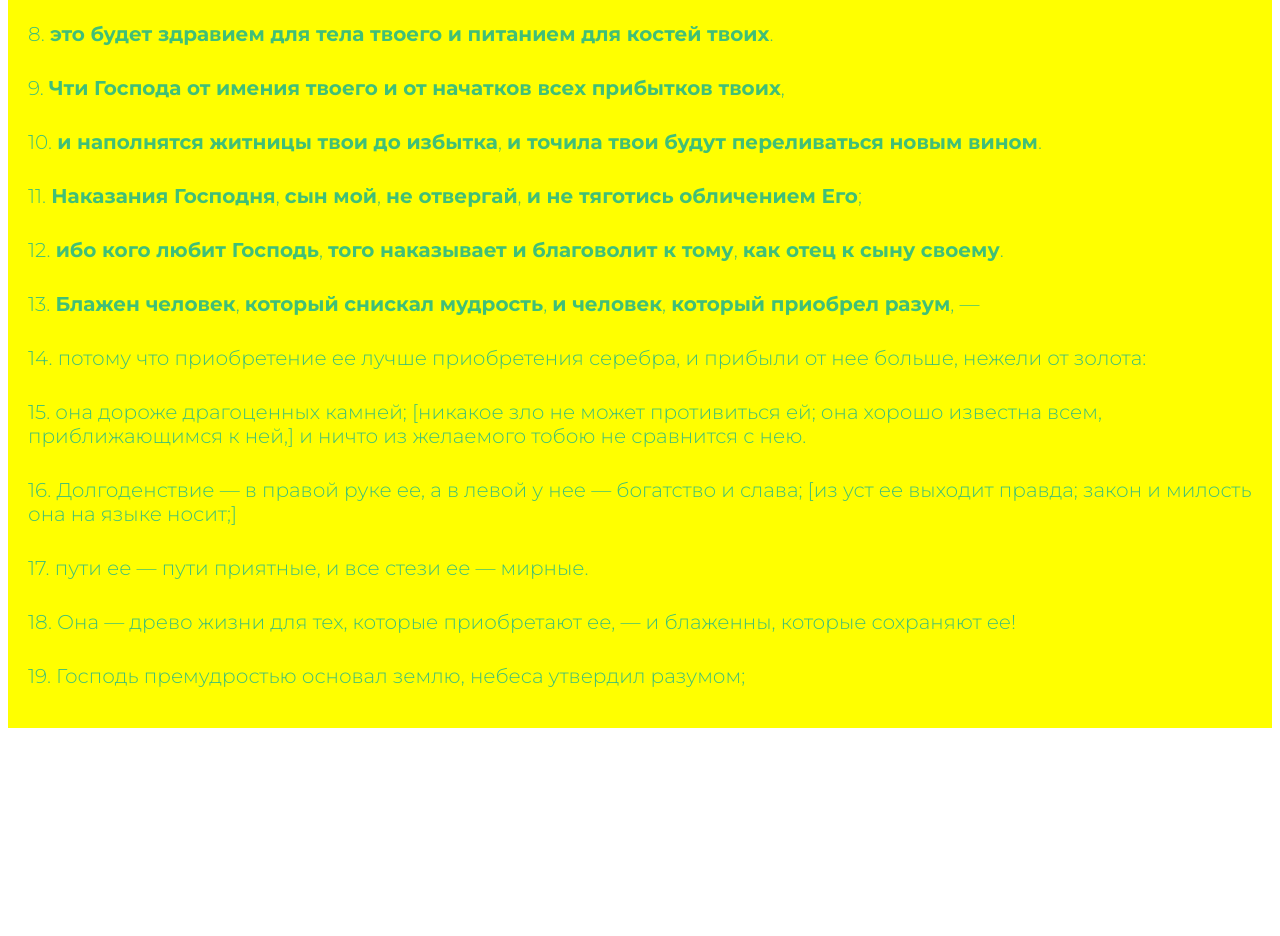
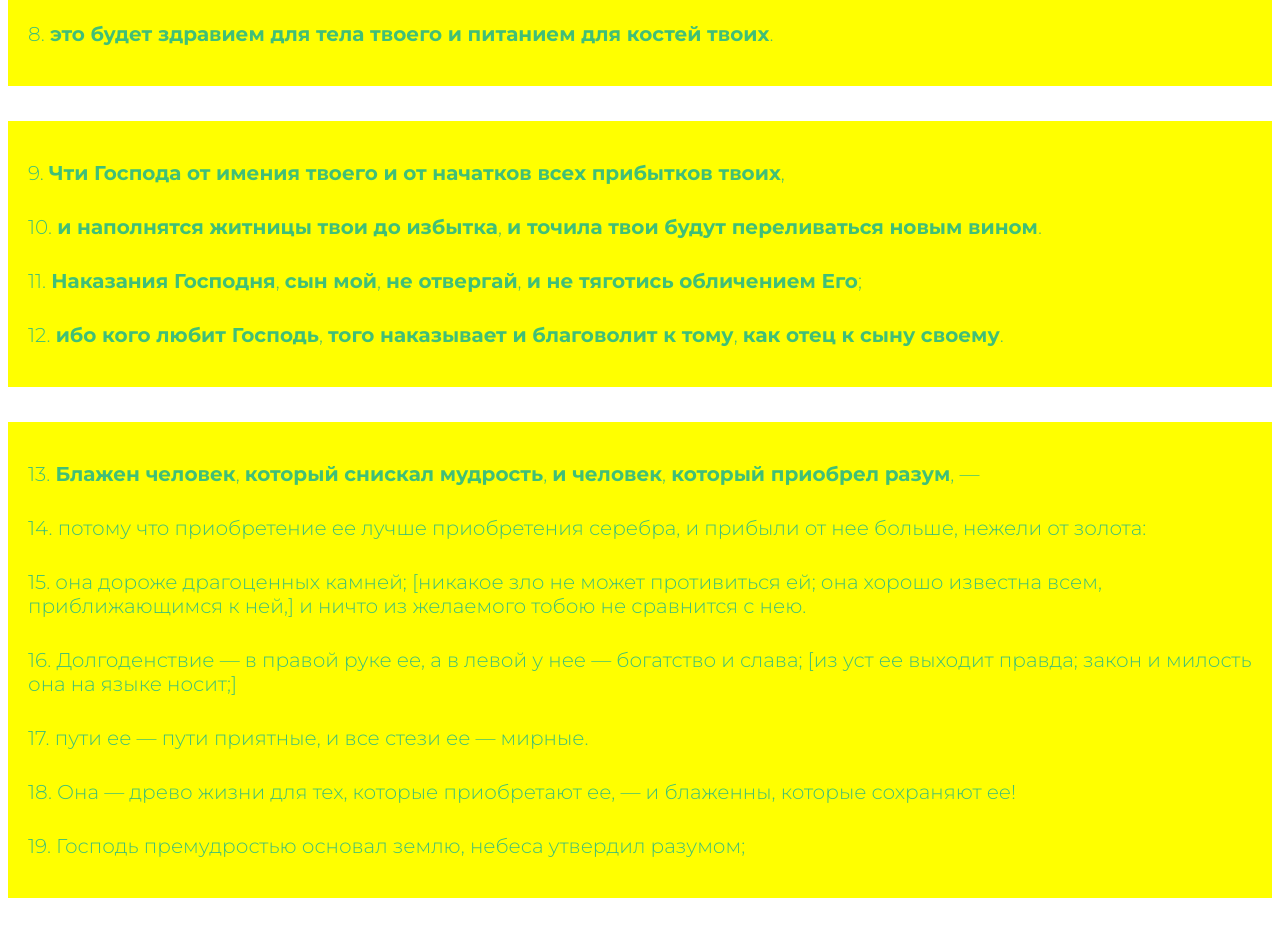
Before and after one commit to j-fullstack-d/Bible-Verses-yellow-green--RU, a plain HTML site: page index.html in a window 1280 px wide. Shown: the part 344-1280 px from the top of the page. Before the commit the page ends 1115 px from the top, so only its background shows below. Drawn offline with Linux system fonts and the light colour scheme.

Commit message:
main and section added

```diff
--- a/index.html
+++ b/index.html
@@ -29,17 +29,27 @@
       <p class="section__paragraph">6. <span class="section--bold">Во всех путях твоих познавай Его</span>, <span class="section--bold">и Он направит стези твои</span>.</p>
       <p class="section__paragraph">7. <span class="section--bold">Не будь мудрецом в глазах твоих</span>; <span class="section--bold">бойся Господа и удаляйся от зла</span>:</p>
       <p class="section__paragraph">8. <span class="section--bold">это будет здравием для тела твоего и питанием для костей твоих</span>.</p>
-      <p class="section__paragraph">9. <span class="section--bold">Чти Господа от имения твоего и от начатков всех прибытков твоих</span>,</p>
-      <p class="section__paragraph">10. <span class="section--bold">и наполнятся житницы твои до избытка</span>, <span class="section--bold">и точила твои будут переливаться новым вином</span>.</p>
-      <p class="section__paragraph">11. <span class="section--bold">Наказания Господня</span>, <span class="section--bold">сын мой</span>, <span class="section--bold">не отвергай</span>, <span class="section--bold">и не тяготись обличением Его</span>;</p>
-      <p class="section__paragraph">12. <span class="section--bold">ибо кого любит Господь</span>, <span class="section--bold">того наказывает и благоволит к тому</span>, <span class="section--bold">как отец к сыну своему</span>.</p>
+    </section>
+  </main>
+  <div class="div__underline--lightgrey"></div>
+  <main class="main">
+      <section class="section">
+        <p class="section__paragraph">9. <span class="section--bold">Чти Господа от имения твоего и от начатков всех прибытков твоих</span>,</p>
+        <p class="section__paragraph">10. <span class="section--bold">и наполнятся житницы твои до избытка</span>, <span class="section--bold">и точила твои будут переливаться новым вином</span>.</p>
+        <p class="section__paragraph">11. <span class="section--bold">Наказания Господня</span>, <span class="section--bold">сын мой</span>, <span class="section--bold">не отвергай</span>, <span class="section--bold">и не тяготись обличением Его</span>;</p>
+        <p class="section__paragraph">12. <span class="section--bold">ибо кого любит Господь</span>, <span class="section--bold">того наказывает и благоволит к тому</span>, <span class="section--bold">как отец к сыну своему</span>.</p>
+      </section>
+  </main>
+  <div class="div__underline--lightgrey"></div>
+  <main class="main">
+    <section class="section">
       <p class="section__paragraph">13. <span class="section--bold">Блажен человек</span>, <span class="section--bold">который снискал мудрость</span>, <span class="section--bold">и человек</span>, <span class="section--bold">который приобрел разум</span>, — </p>
       <p class="section__paragraph">14. потому что приобретение ее лучше приобретения серебра, и прибыли от нее больше, нежели от золота:</p>
       <p class="section__paragraph">15. она дороже драгоценных камней; [никакое зло не может противиться ей; она хорошо известна всем, приближающимся к ней,] и ничто из желаемого тобою не сравнится с нею. </p>
       <p class="section__paragraph">16. Долгоденствие — в правой руке ее, а в левой у нее — богатство и слава; [из уст ее выходит правда; закон и милость она на языке носит;] </p>
       <p class="section__paragraph">17. пути ее — пути приятные, и все стези ее — мирные. </p>
-      <p class="section__paragraph">18. Она — древо жизни для тех, которые приобретают ее, — и блаженны, которые сохраняют ее! </p>
-      <p class="section__paragraph">19. Господь премудростью основал землю, небеса утвердил разумом; </p>
+      <p class="section__paragraph">18. Она — древо жизни для тех, которые приобретают ее, — и блаженны, которые сохраняют ее!</p>
+      <p class="section__paragraph">19. Господь премудростью основал землю, небеса утвердил разумом;</p>
     </section>
   </main>
   <div class="div__underline--lightgrey"></div>
```
